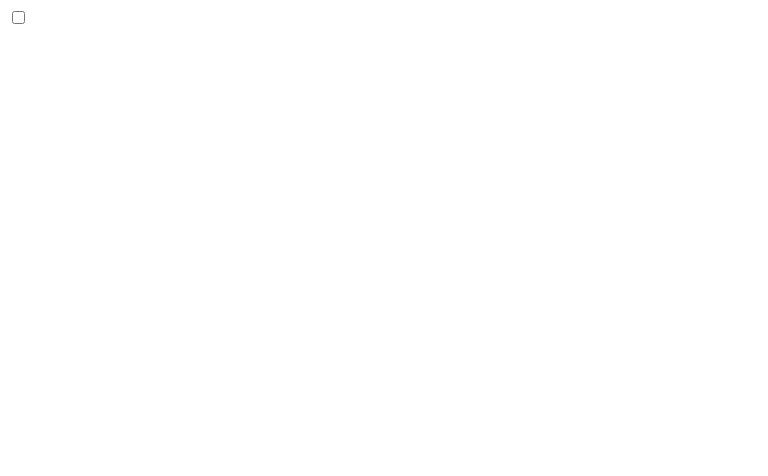
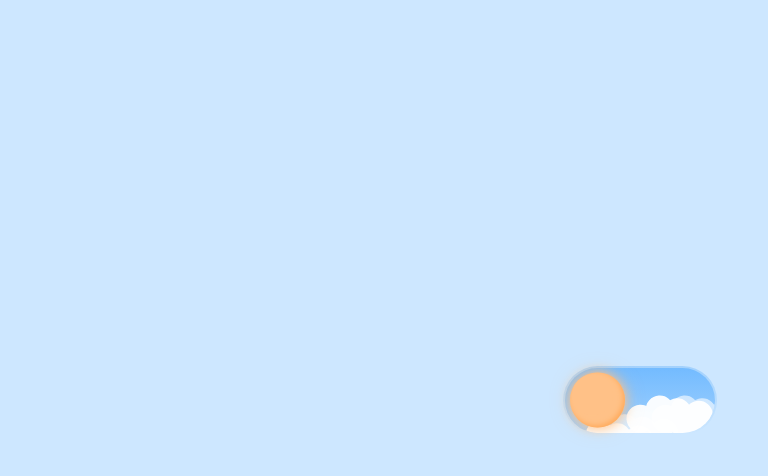
Before and after one commit to Amon2007/Dark-Light-Mode, a plain HTML site: page index.html in a window 1280 px wide. Shown: the whole page, without its empty margins (0-768 px from the left). Drawn offline with Linux system fonts and the light colour scheme.

Commit message:
Initial commit: Add theme switcher implementation

```diff
--- a/index.html
+++ b/index.html
@@ -9,6 +9,29 @@
   <body>
     <label for="switch" class="switch">
       <input type="checkbox" id="switch" />
+      <div class="sunmoon">
+        <div class="darkside"></div>
+      </div>
+      <div class="border"></div>
+      <div class="clouds">
+        <img src="cloud_1.svg" alt="" class="cloud cloud-1" />
+        <img src="cloud_2.svg" alt="" class="cloud cloud-2" />
+        <img src="cloud_3.svg" alt="" class="cloud cloud-3" />
+        <img src="cloud_4.svg" alt="" class="cloud cloud-4" />
+        <img src="stars.svg" alt="" class="stars" />
+      </div>
     </label>
+
+    <script>
+      const switchButton = document.getElementById("switch");
+
+      switchButton.addEventListener("change", (e) => {
+        if (e.target.checked) {
+          document.body.classList.add("dark");
+        } else {
+          document.body.classList.remove("dark");
+        }
+      });
+    </script>
   </body>
 </html>
--- a/style.css
+++ b/style.css
@@ -0,0 +1,199 @@
+:root {
+  --bg-color: #cde7ff;
+  --sunmoon-size: 55px;
+  --switch-width: 150px;
+  --switch-heigth: 65px;
+  --switch-rounded: 50px;
+  --switch-padding-x: 5px;
+  --switch-bc: linear-gradient(to bottom, #73bbff, #a2d1fd);
+  --switch-dark-bc: linear-gradient(to bottom, #2b3347, #181d27);
+  --border-width: 2px;
+  --border-gradient: linear-gradient(to bottom, #a2d1fd, #cde7ff);
+  --border-dark-gradient: linear-gradient(to bottom, #000000, #6c7384);
+  --transition: all 0.5s ease;
+}
+
+* {
+  margin: 0;
+  padding: 0;
+  box-sizing: border-box;
+  user-select: none;
+}
+
+body {
+  min-height: 100vh;
+  display: flex;
+  align-items: center;
+  justify-content: center;
+  background-color: var(--bg-color);
+  transition: var(--transition);
+}
+
+body.dark {
+  --bg-color: #535c72;
+  --border-gradient: var(--border-dark-gradient);
+}
+
+.switch {
+  position: relative;
+  width: var(--switch-width);
+  height: var(--switch-heigth);
+  border-radius: var(--switch-rounded);
+  cursor: pointer;
+  display: flex;
+  align-items: center;
+  justify-self: center;
+  background: var(--switch-bc);
+}
+.switch input {
+  display: none;
+}
+
+/* We can't animate gradient so lets use a track here */
+
+.switch::before {
+  content: "";
+  position: absolute;
+  width: 100%;
+  height: 100%;
+  opacity: 0;
+  border-radius: var(--switch-rounded);
+  background: var(--switch-dark-bc);
+  transition: var(--transition);
+}
+
+body.dark .switch::before {
+  opacity: 1;
+}
+
+.sunmoon {
+  position: absolute;
+  width: var(--sunmoon-size);
+  height: var(--sunmoon-size);
+  border-radius: 50%;
+  background-color: #ffc187;
+  top: 50%;
+  transform: translateY(-50%);
+  left: var(--switch-padding-x);
+  z-index: 1;
+  box-shadow: 0px 0px 11.7px 0px #ffc187, 0px 0px 20px 0px #ffc18768,
+    -2px -2px 5px 0px #ffab5c inset;
+  transition: var(--transition);
+}
+
+body.dark .sunmoon {
+  left: calc(100% - var(--sunmoon-size) - var(--switch-padding-x));
+  background-color: #dee5f3;
+  box-shadow: 0px 0px 51px 0px #dee5f3;
+}
+
+.darkside {
+  position: absolute;
+  top: 2px;
+  left: 2px;
+  width: 75%;
+  height: 75%;
+  border-radius: 50%;
+  background-color: #ffc187;
+  transition: var(--transition);
+}
+
+body.dark .darkside {
+  background-color: #565c6b;
+}
+
+.border {
+  position: absolute;
+  top: calc(var(--border-width) * -1);
+  left: calc(var(--border-width) * -1);
+  width: calc(100% + var(--border-width) * 2);
+  height: calc(100% + var(--border-width) * 2);
+  background: var(--border-gradient);
+  border-radius: var(--switch-rounded);
+  z-index: -1;
+  transition: var(--transition);
+}
+
+.border::after {
+  content: "";
+  position: absolute;
+  top: 0;
+  left: 0;
+  width: 100%;
+  height: 100%;
+  opacity: 0;
+  border-radius: var(--switch-rounded);
+  background: var(--border-dark-gradient);
+  transition: var(--transition);
+}
+
+body.dark .border::after {
+  opacity: 1;
+}
+.clouds {
+  position: relative;
+  height: 100%;
+  width: 100%;
+  border-radius: var(--switch-rounded);
+  overflow: hidden;
+}
+
+.cloud {
+  position: absolute;
+  width: 60%;
+  transition: var(--transition), transform 0.7s ease;
+}
+
+.cloud-1 {
+  bottom: -55%;
+  left: 0;
+}
+
+.cloud-2 {
+  bottom: -45%;
+  left: 25px;
+}
+.cloud-3 {
+  bottom: -16%;
+  right: 0;
+}
+.cloud-4 {
+  bottom: -16%;
+  right: -25px;
+}
+
+body.dark .cloud-1 {
+  bottom: -35%;
+  left: -110px;
+}
+
+body.dark .cloud-2 {
+  bottom: -15%;
+  left: -110px;
+  transition: all 0.7s ease;
+}
+body.dark .cloud-3 {
+  bottom: -15%;
+  right: -110px;
+}
+
+body.dark .cloud-4 {
+  bottom: -5%;
+  right: -110px;
+  transition: all 0.7s ease;
+}
+.stars {
+  position: absolute;
+  top: 150%;
+  left: 0;
+  width: 100%;
+  height: auto;
+  transform: translateY(-50%);
+  opacity: 0;
+  transition: var(--transition);
+}
+
+body.dark .stars {
+  top: 50%;
+  opacity: 1;
+}
```
